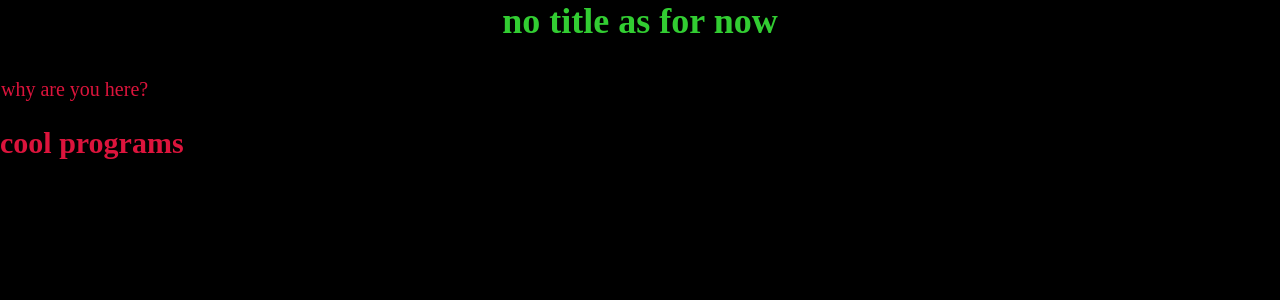
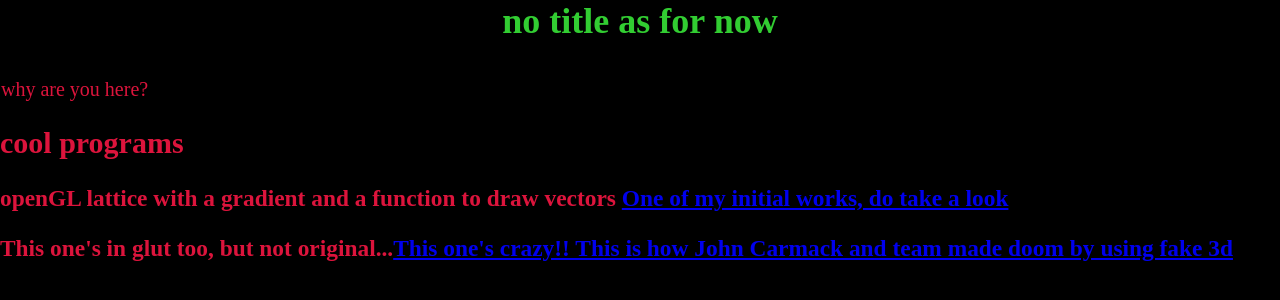
Before and after one commit to bhu103/swiss-army-katana, a plain HTML site: page index.html in a window 1280 px wide. Drawn offline with Linux system fonts and the light colour scheme.

Commit message:
adding 2 projects

```diff
--- a/index.html
+++ b/index.html
@@ -8,7 +8,8 @@
 		<br> <br>
     <p1>why are you here?<p1>
     <h2> cool programs </h2>
-    <h3> <a href="https://github.com/bhu103/swiss-army-katana/blob/main/doom_mk1.c"> </a> </h3>
+      <h3> openGL lattice with a gradient and a function to draw vectors <a href="https://github.com/bhu103/swiss-army-katana/blob/main/lattice_opengl.cpp">One of my initial works, do take a look</a></h3>
+      <h3> This one's in glut too, but not original...<a href="https://github.com/bhu103/swiss-army-katana/blob/main/doom_mk1.c">This one's crazy!! This is how John Carmack and team made doom by using fake 3d</a></h3>
 
 	</body>
 </html>
```
